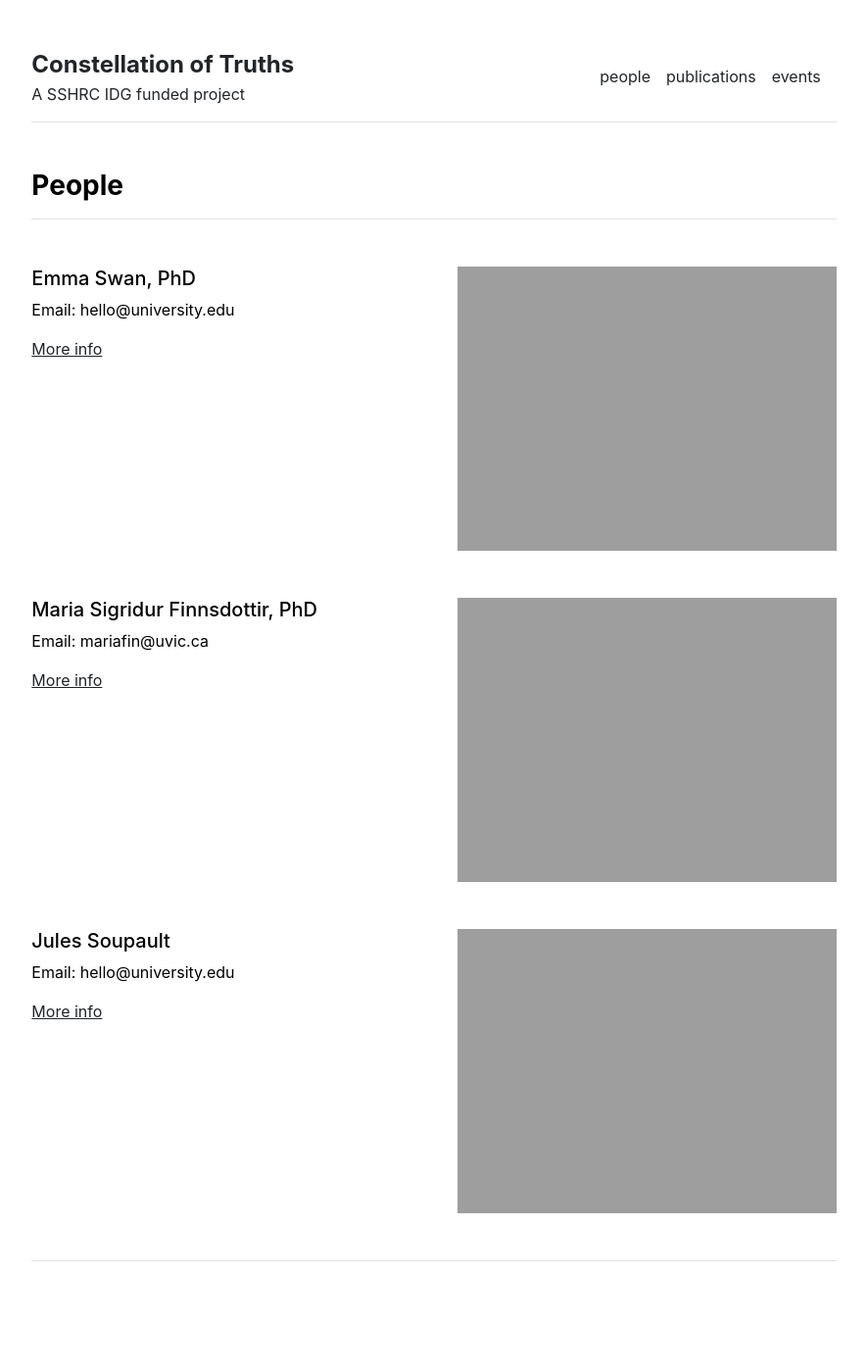
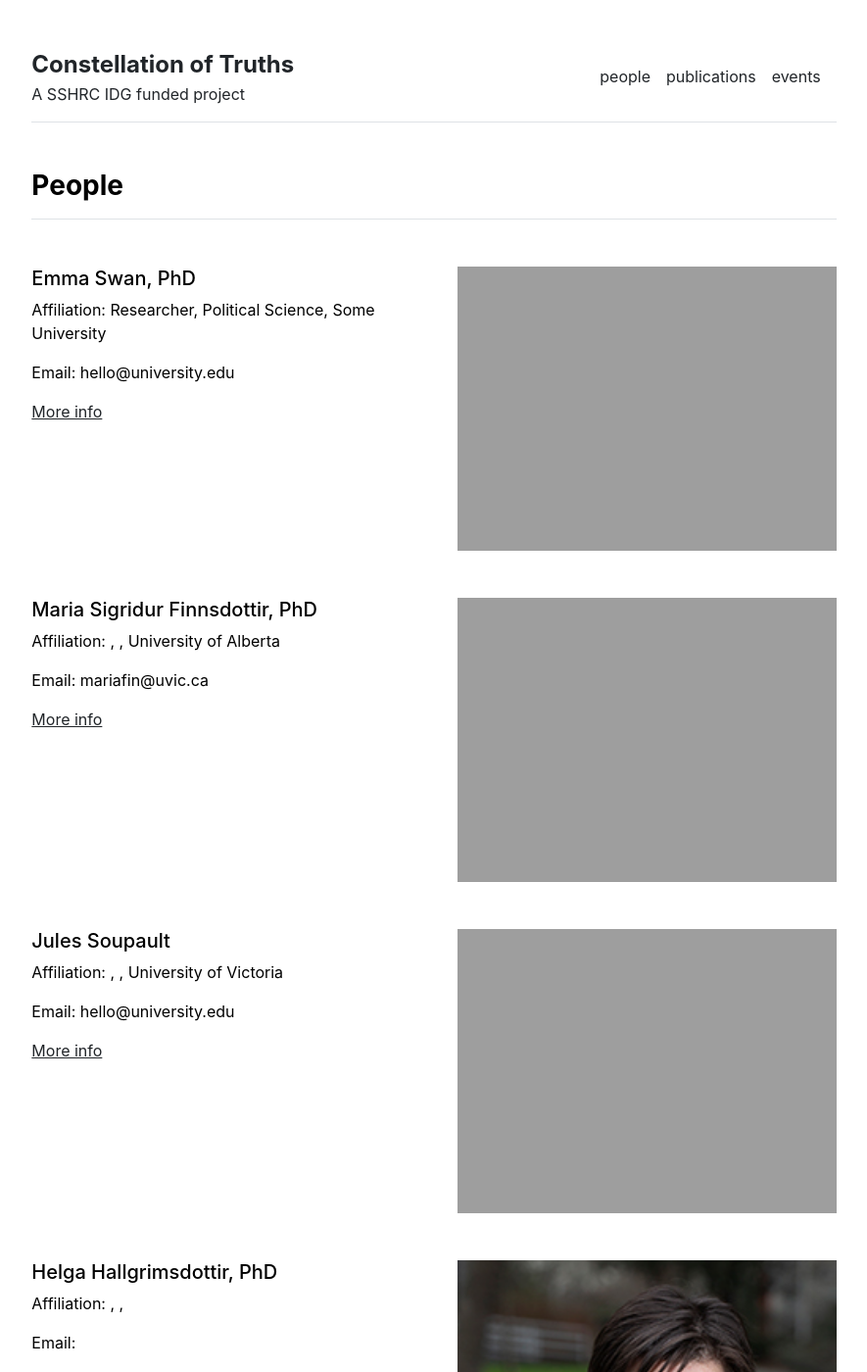
Before and after one commit to constellation-of-truths/constellation-of-truths, a Jekyll site: the page built from people.md, in a window 1280 px wide and 1400 px high. Shown: the whole window at 98% size, without its empty margins (197-1082 px from the left). Built offline with Jekyll 4.4.1, drawn with Linux system fonts in a browser that asks for light colours; some of the changed text lies outside the part shown.

Commit message:
updating project members

```diff
--- a/_data/settings.yml
+++ b/_data/settings.yml
@@ -5,8 +5,10 @@ menu:
 
 people:
 - {name: 'Emma Swan, PhD', title: 'Researcher', department: 'Political Science', institution: 'Some University', institution_address: '1 Main Street, Canada', phone: '(000) 000-0000', email: 'hello@university.edu', office: 'Science Building 505', image: 'assets/img/primary-investigator.jpg', url: 'primary-investigator'}
-- {name: 'Maria Sigridur Finnsdottir, PhD', title: 'Humanities & Social Sciences Specialist', department: 'Digital Research Services', institution: 'University of Alberta', email: 'mariafin@uvic.ca', image: 'assets/img/maria.jpg', url: 'maria'}
-- {name: 'Jules Soupault', title: 'Doctoral Fellow, Borders in Globalization', department: 'School of Public Administration', institution: 'University of Victoria', email: 'hello@university.edu', image: 'assets/img/graduate-student.jpg', url: 'graduate-student'}
+- {name: 'Maria Sigridur Finnsdottir, PhD', affiliation: 'Humanities & Social Sciences Specialist, Digital Research Services', institution: 'University of Alberta', email: 'mariafin@uvic.ca', image: 'assets/img/maria.jpg', url: './people/maria'}
+- {name: 'Jules Soupault', affiliation: '', institution: 'University of Victoria', email: 'hello@university.edu', image: 'assets/img/graduate-student.jpg', url: 'graduate-student'}
+- {name: 'Helga Hallgrimsdottir, PhD', affiliation: 'Deputy Provost', instition: 'University of Victoria', email: '', image: 'assets/img/helga-hallgrimsdottir.jpg', url: 'https://www.uvic.ca/vpacademic/about-contacts/avps-staff/profile-pages/hallgrimsdottir-helga.php'}
+- {name: 'Emmanuel Brunet-Jailly, PhD', affilation: 'Professor, School of Public Administration & Director, Borders in Globalization Project', institution: 'University of Victoria', image: 'assets/img/Emmanuel-Brunet-Jailly.jpg', url: 'https://biglobalization.org/profiles/emmanuel-brunet-jailly/'}
 
 events:
 - {name: 'Constellation of Truths Spring 2025 Workshop', description: 'The project members hosted an interdisciplinary conference on border politics at the University of Victoria in April 2025.', url: 'cot_workshop_2025', image: './assets/img/network.png'}
--- a/_layouts/people.html
+++ b/_layouts/people.html
@@ -9,8 +9,9 @@ layout: default
 <div class="row g-5 mb-5">
   <div class="col-md-6">
     <h5>{{ person.name }}</h5>
+    <p>Affiliation: {{person.title}}, {{person.department}}, {{person.institution}}</p>
     <p>Email: {{ person.email }}</p>
-    <p><a href="{{ site.github.url }}/people/{{ person.url }}">More info</a></p>
+    <p><a href="{{ person.url }}">More info</a></p>
   </div>
   <div class="col-md-6">
     <img src="{{ site.github.url }}/{{ person.image }}" alt="Contact" width="100%">
```
Also changed, not shown: events/cot_workshop_2025.md (+1 -1 lines), assets/img/Emmanuel-Brunet-Jailly.jpg (added), assets/img/helga-hallgrimsdottir.jpg (added).
